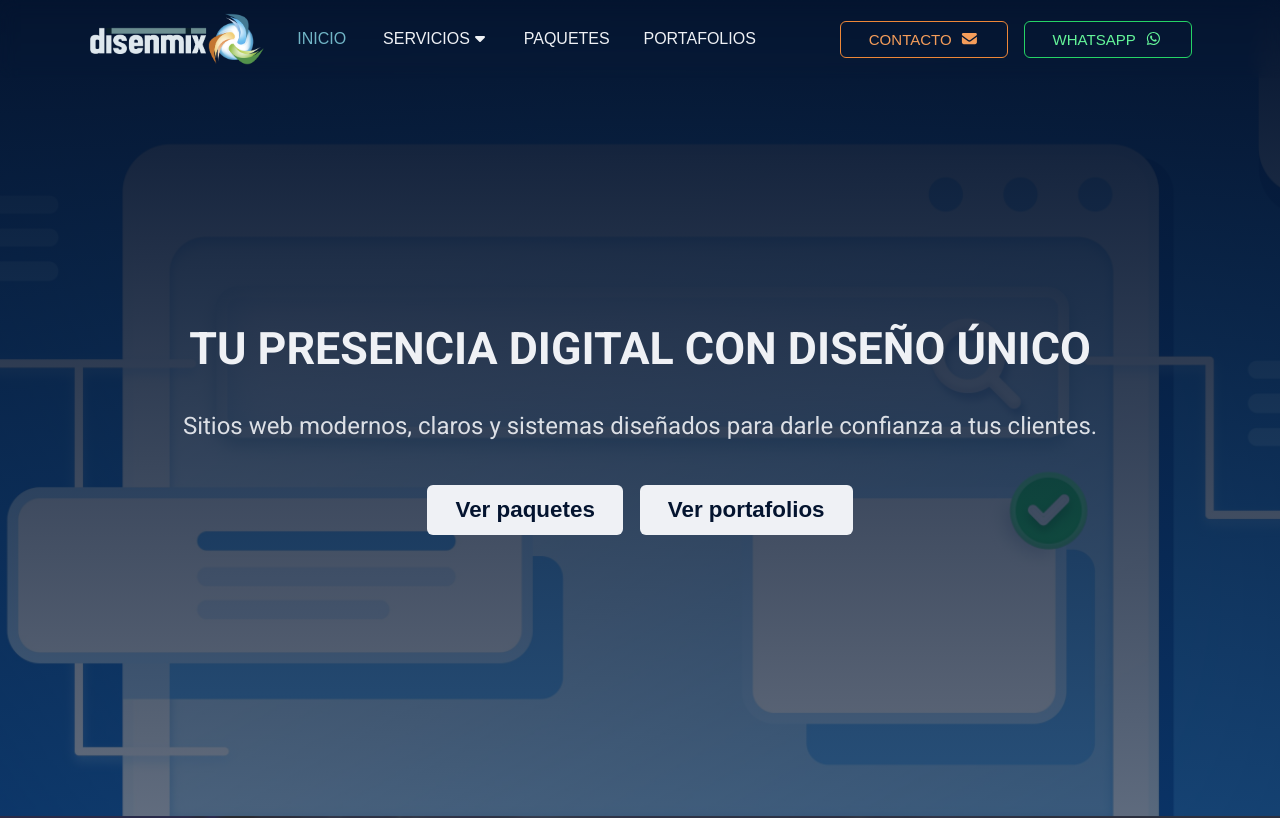
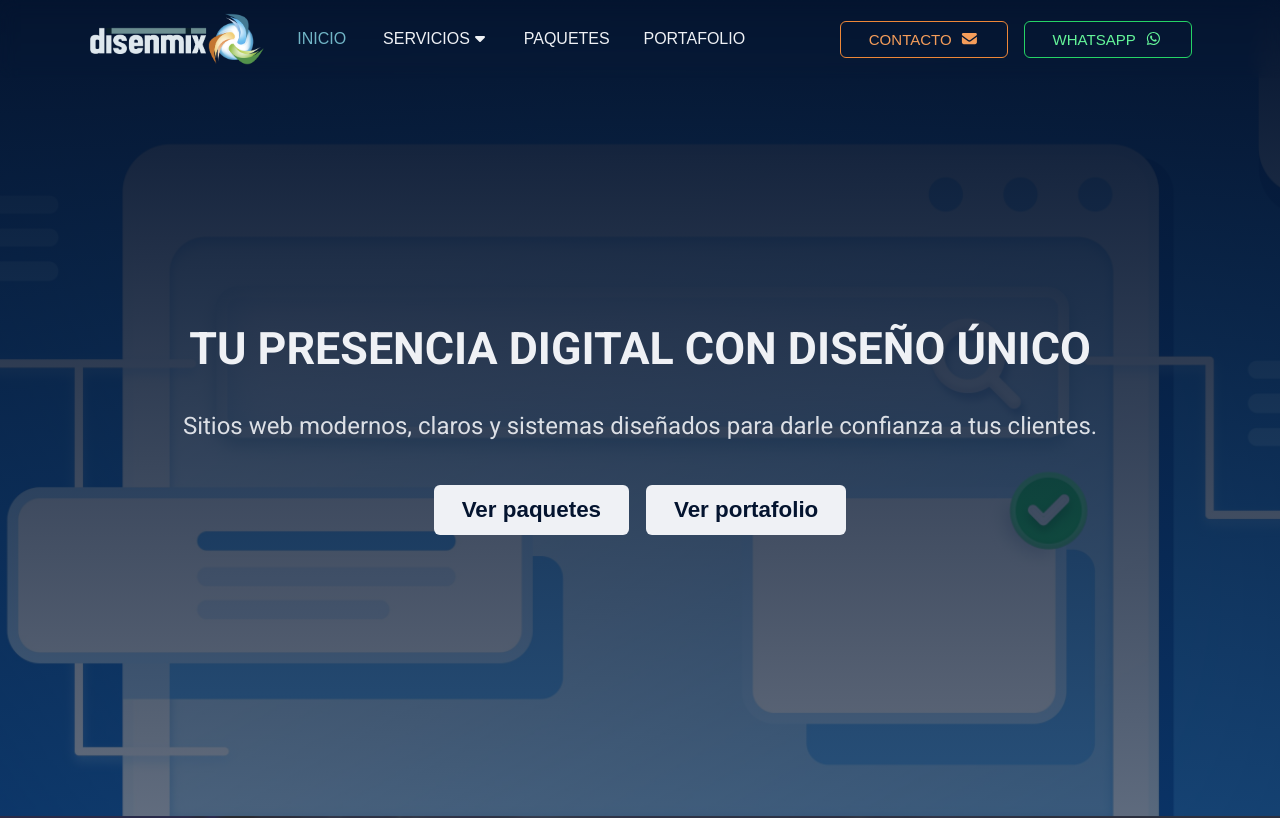
Before and after one commit to starwalker-studio/desinmix-website, a React (Vite) app: page / in a window 1280 px wide. Shown: the top 818 px of the page. Built offline with nearby package versions, Linux system fonts and the light colour scheme.

Commit message:
portafolio title fixed

```diff
--- a/src/env/header.env.ts
+++ b/src/env/header.env.ts
@@ -31,7 +31,7 @@ export const HEADER_ENV: IHEADER_ENV = {
       icon: faCaretDown,
     },
     { id: 3, label: "Paquetes", path: "/paquetes" },
-    { id: 4, label: "Portafolios", path: "/portafolio" },
+    { id: 4, label: "Portafolio", path: "/portafolio" },
   ],
 };
 
@@ -52,7 +52,7 @@ export const MOBILE_MENU: IMOBILE_MENU[] = [
     ],
   },
 
-  { icon: faSuitcase, label: "Portafolios", href: "/portafolio" },
+  { icon: faSuitcase, label: "Portafolio", href: "/portafolio" },
   { icon: faSuitcase, label: "Paquetes", href: "/paquetes" },
   { icon: faEnvelope, label: "Contacto", href: "/contacto" },
   { icon: faWhatsapp, label: "WhatsApp", href: "https://wa.me/message/2R4QSBXYEWTCA1" },
--- a/src/env/portfolio.env.ts
+++ b/src/env/portfolio.env.ts
@@ -1,7 +1,7 @@
 import type { IPORTFOLIO } from "./types/portfolio.types";
 
 export const PORTFOLIO: IPORTFOLIO = {
-  title: "Portafolios",
+  title: "Portafolio",
   text_1: "Negocios de todos los giros con identidad propia.",
   text_2:
     "Explora los ejemplos que hemos construido con base en tus intereses.",
--- a/src/index/sections/hero/Hero.tsx
+++ b/src/index/sections/hero/Hero.tsx
@@ -16,7 +16,7 @@ export const Hero = () => {
             <button>Ver paquetes</button>
           </NavLink>
           <NavLink className={style.hero_button} to={"/portafolio"}>
-            <button>Ver portafolios</button>
+            <button>Ver portafolio</button>
           </NavLink>
         </div>
       </div>
--- a/src/pages/components/Paquetes/SellPackages.tsx
+++ b/src/pages/components/Paquetes/SellPackages.tsx
@@ -42,12 +42,12 @@ export const SellPackages = () => {
                 ¿Tienes un negocio y quieres que tus clientes te encuentren y te elijan?
               </h3>
               <p>
-                Aquí mostramos nuestro portafolios: soluciones digitales para negocios reales.
+                Aquí mostramos nuestro portafolio: soluciones digitales para negocios reales.
               </p>
             </div>
             <div className={style.see_examples}>
               <NavLink to={"/portafolio"}>
-                <button>Ver Portafolios</button>
+                <button>Ver Portafolio</button>
               </NavLink>
             </div>
           </div>
```
